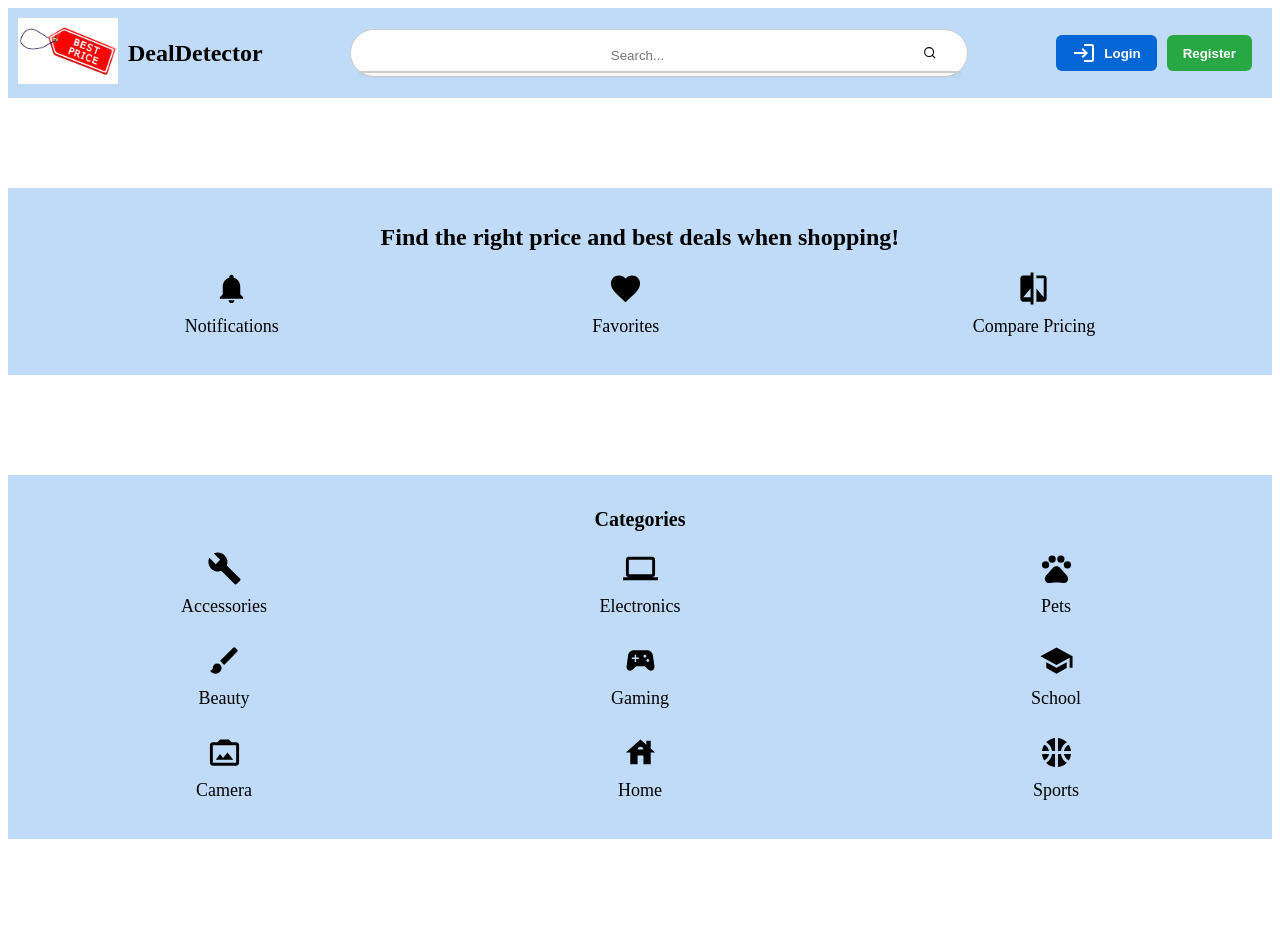
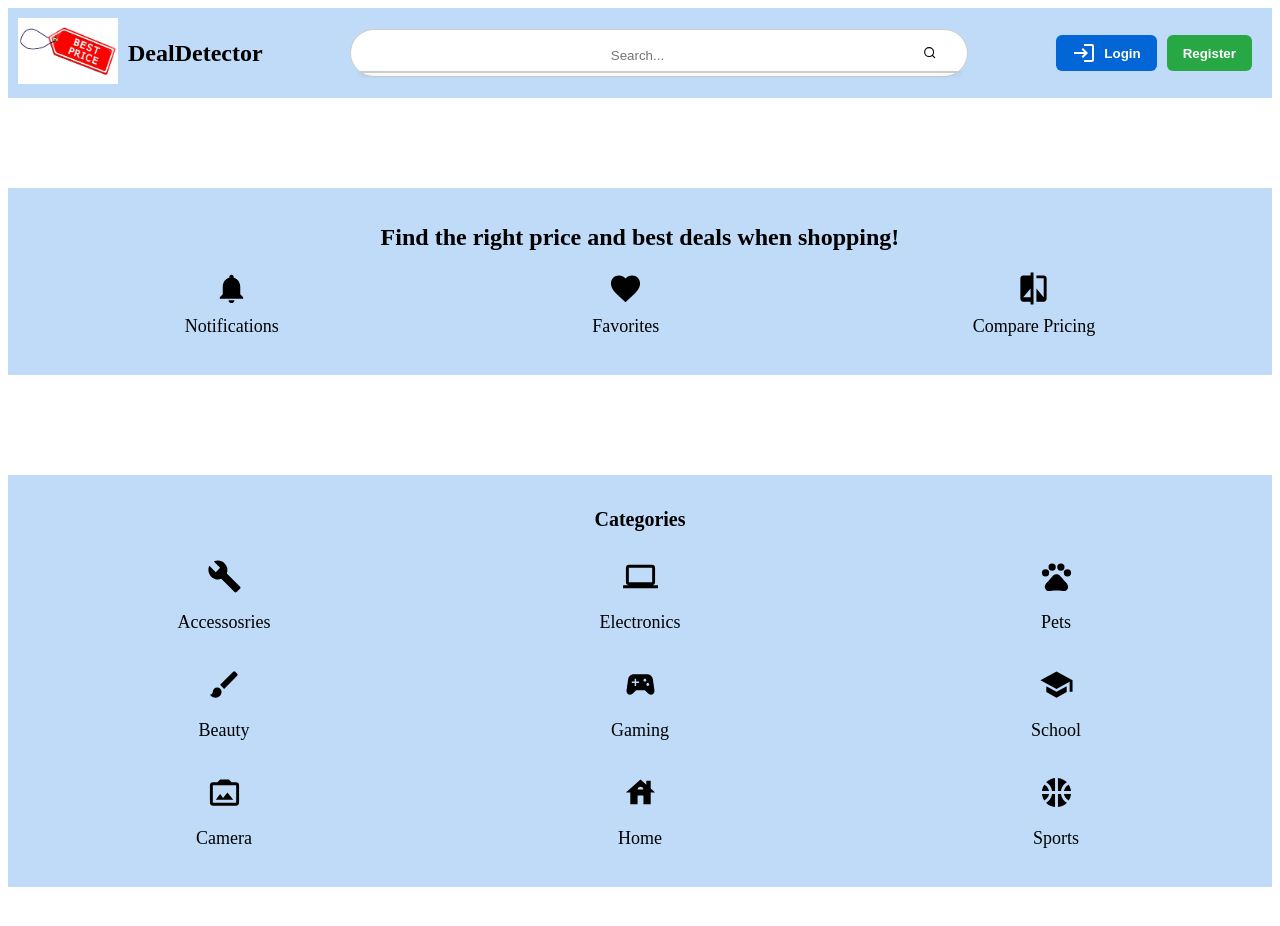
Before and after one commit to julefikar/DealDetectorClient, a React (Create React App) app: page / in a window 1280 px wide. Shown: the top 926 px of the page. Before the commit the page ends 889 px from the top, so only its background shows below. Built offline with nearby package versions, Linux system fonts and the light colour scheme.

Commit message:
icon=button

```diff
--- a/src/components/Homepage/Footer.js
+++ b/src/components/Homepage/Footer.js
@@ -3,6 +3,7 @@
   import React from "react"
   import styled from "styled-components"
   import Grid from '@mui/material/Grid';
+  import IconButton from '@mui/material/IconButton';
   import BuildIcon from '@mui/icons-material/Build';
   import ComputerIcon from '@mui/icons-material/Computer';
   import PetsIcon from '@mui/icons-material/Pets';
@@ -22,63 +23,81 @@
             <Grid container spacing={6} alignItems="center" rowSpacing={1} columnSpacing={{ xs: 1, sm: 2, md: 3}}>
                 <Grid item xs={4}>
                     <IconWrapper>
+                      <IconButton color="inherit">
                         <BuildIcon fontSize="large" />
-                      <IconLabel>Accessories</IconLabel>
+                      </IconButton>
+                      <IconLabel>Accessosries</IconLabel>
                     </IconWrapper>
                 </Grid>
 
                 <Grid item xs={4}>
                     <IconWrapper>
+                      <IconButton color="inherit">
                           <ComputerIcon fontSize="large" />
+                      </IconButton>
                       <IconLabel>Electronics</IconLabel>
                     </IconWrapper>
                 </Grid>
 
                 <Grid item xs={4}>
                     <IconWrapper>
+                      <IconButton color="inherit">
                           <PetsIcon fontSize="large" />
+                      </IconButton>
                       <IconLabel>Pets</IconLabel>
                     </IconWrapper>
                 </Grid>
 
                 <Grid item xs={4}>
                     <IconWrapper>
+                      <IconButton color="inherit">
                           <BrushIcon fontSize="large" />
+                      </IconButton>
                       <IconLabel>Beauty</IconLabel>
                     </IconWrapper>
                 </Grid>
 
                 <Grid item xs={4}>
                     <IconWrapper>
+                      <IconButton color="inherit">
                           <SportsEsportsIcon fontSize="large" />
+                      </IconButton>
                       <IconLabel>Gaming</IconLabel>
                     </IconWrapper>
                 </Grid>
 
                 <Grid item xs={4}>
                     <IconWrapper>
+                      <IconButton color="inherit">
                           <SchoolIcon fontSize="large" />
+                      </IconButton>
                       <IconLabel>School</IconLabel>
                     </IconWrapper>
                 </Grid>
 
                 <Grid item xs={4}>
                     <IconWrapper>
+                      <IconButton color="inherit">
                           <PhotoCameraBackIcon fontSize="large" />
+                      </IconButton>
                       <IconLabel>Camera</IconLabel>
                     </IconWrapper>
                 </Grid>
 
                 <Grid item xs={4}>
                     <IconWrapper>
+                      <IconButton color="inherit">
                           <HouseIcon fontSize="large" />
+                      </IconButton>
                       <IconLabel>Home</IconLabel>
                     </IconWrapper>
                 </Grid>
 
                 <Grid item xs={4}>
                     <IconWrapper>
+                      <IconButton color="inherit">
                          <SportsBasketballIcon fontSize="large" />
+                      </IconButton>
                       <IconLabel>Sports</IconLabel>
                     </IconWrapper>
                 </Grid>
```
Lines whose indentation alone changed are shown as unchanged.
